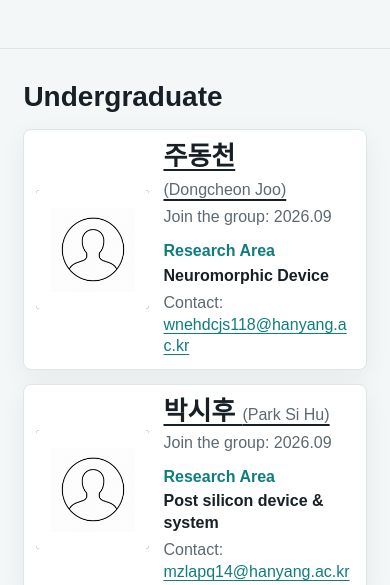
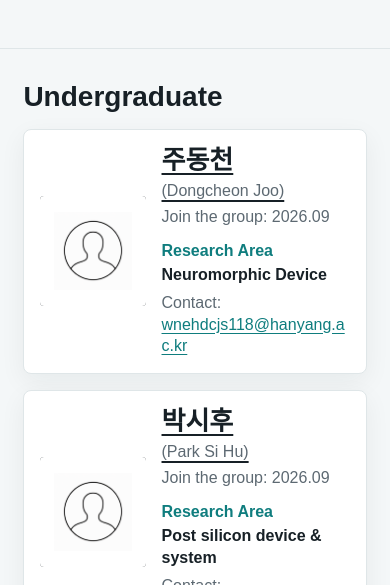
Before and after one commit to EED-lab/EED-Lab.github.io, a plain HTML site: page students.html in a window 390 px wide. Shown: the part 259-844 px from the top of the page. Drawn offline with Linux system fonts and the light colour scheme.

Commit message:
Fix responsive student member card layout

```diff
--- a/styles.css
+++ b/styles.css
@@ -522,25 +522,13 @@ h3 {
   align-items: flex-start;
 }
 
-/* Compact student categories and photo slots. */
+/* Student page spacing and category headings. */
 .students-page .page-hero { padding-top: 44px; padding-bottom: 32px; }
 .students-page .members-section { padding-top: 32px; padding-bottom: 40px; }
 .students-page [data-students] { display: block; }
 .students-page .section-heading h2,
 .students-page .student-category-heading { font-size: 28px; }
 .students-page .student-category-heading { margin: 28px 0 14px; }
-.students-page .member-card-grid { grid-template-columns: repeat(auto-fit, minmax(min(100%, 420px), 480px)); }
-.students-page .member-card { padding: 16px; gap: 18px; align-items: center; }
-.students-page .member-photo-wrap { width: 96px; height: 116px; }
-.students-page .member-card .member-name { margin: 0 0 12px; font-size: 20px; }
-.students-page .member-card p { margin: 0; line-height: 1.5; }
-.students-page .member-card .member-period { margin: -4px 0 8px; font-size: 14px; }
-@media (max-width: 520px) {
-  .students-page .member-card { flex-direction: row; gap: 14px; padding: 14px; }
-  .students-page .member-photo-wrap { width: 72px; height: 90px; }
-  .students-page .member-card .member-name { font-size: 17px; }
-  .students-page .member-card p { font-size: 14px; }
-}
 
 .member-photo-wrap {
   position: relative;
@@ -1712,29 +1700,92 @@ body[data-page="home"] .notice-copyright {
 .publication-period-title { margin: 0; padding-bottom: 16px; border-bottom: 2px solid var(--teal); color: #000; font-size: clamp(24px, 3vw, 34px); line-height: 1.25; }
 .publication-period + .publication-period { margin-top: 20px; }
 
-.students-page .member-subsection { min-width: 0; }
-.students-page .member-card-grid { display: grid; grid-template-columns: repeat(2,minmax(0,1fr)); gap: 14px 18px; }
-.students-page .member-card { display:flex; flex-direction:row; align-items:center; min-width:0; gap:clamp(14px,1.6vw,24px); padding:12px; }
-.students-page .member-photo-wrap { flex:none; width:clamp(124px,12vw,168px); height:auto; aspect-ratio:1 / 1.05; }
-.students-page .member-photo { object-position:center 35%; }
-.students-page .member-card > div:last-child { min-width:0; flex:1; }
-.students-page .member-card .member-name { font-size:clamp(25px,2.1vw,32px); line-height:1.12; font-weight:750; margin:0; }
-.students-page .member-name span { display:block; color:var(--graphite); font-size:0.62em; font-weight:550; line-height:1.2; margin-top:3px; }
-.students-page .member-card .research { font-size:clamp(16px,1.3vw,20px); line-height:1.24; margin:10px 0 0; color:var(--ink); font-weight:600; }
-.students-page .research small { display:block; margin-bottom:2px; color:var(--muted); font-size:12px; font-weight:600; }
-.students-page .member-card a { display:inline-block; margin-top:6px; font-size:clamp(14px,1.05vw,16px); line-height:1.2; font-weight:500; overflow-wrap:anywhere; }
-.students-page .member-card .member-period { margin:4px 0 0; font-size:13px; line-height:1.2; }
-@media(max-width:700px){.students-page .member-card-grid {grid-template-columns:1fr;} .students-page .member-photo-wrap {width:clamp(108px,29vw,145px);} }
-
-.students-page .member-card .member-period { margin:5px 0 0; font-size:14px; }
-.students-page .member-card .research { margin-top:14px; font-size:clamp(18px,1.5vw,22px); line-height:1.22; }
-.students-page .research small { font-size:15px; line-height:1.2; margin-bottom:3px; }
-
-
-.students-page .member-card .member-name { font-size:26px; line-height:1.15; color:var(--ink); }
-.students-page .member-card :is(.member-name span,.member-period,.research small,.contact-line) { font-size:16px; line-height:1.35; font-weight:400; color:var(--muted); }
-.students-page .member-card .research { font-size:16px; line-height:1.35; margin-top:12px; font-weight:600; color:var(--ink); }
-.students-page .member-card .contact-line { margin:6px 0 0; overflow-wrap:anywhere; }
-.students-page .member-card .contact-line a { display:inline; font-size:inherit; color:var(--teal); font-weight:500; text-decoration:underline; text-underline-offset:3px; }
-.students-page .member-card .research small { color:var(--teal); font-weight:600; }
-.students-page .member-card .member-name span { display:inline; margin:0; white-space:nowrap; }
+.students-page .member-subsection {
+  width: min(100%, 75rem);
+  min-width: 0;
+  margin-inline: auto;
+}
+
+/* Keep the category wrapper full-width and size only its card grids. */
+.students-page [data-students] > .member-card-grid {
+  grid-template-columns: repeat(auto-fill, minmax(min(100%, 25rem), 1fr));
+  gap: 16px 20px;
+}
+
+.students-page .member-card {
+  display: grid;
+  grid-template-columns: min(34%, 10.5rem) minmax(0, 1fr);
+  align-items: center;
+  gap: 16px;
+  min-width: 0;
+  padding: 16px;
+  overflow-wrap: anywhere;
+}
+
+.students-page .member-photo-wrap {
+  width: 100%;
+  height: auto;
+  aspect-ratio: 1 / 1.05;
+}
+
+.students-page .member-photo {
+  object-position: center 35%;
+}
+
+.students-page .member-card .member-name {
+  margin: 0;
+  color: var(--ink);
+  font-size: 26px;
+  font-weight: 750;
+  line-height: 1.15;
+}
+
+.students-page .member-name span {
+  display: block;
+  margin-top: 4px;
+}
+
+.students-page .member-card :is(.member-name span, .member-period, .research small, .contact-line) {
+  color: var(--muted);
+  font-size: 16px;
+  font-weight: 400;
+  line-height: 1.35;
+}
+
+.students-page .member-card .member-period {
+  margin: 5px 0 0;
+}
+
+.students-page .member-card .research {
+  margin: 12px 0 0;
+  color: var(--ink);
+  font-size: 16px;
+  font-weight: 600;
+  line-height: 1.35;
+}
+
+.students-page .member-card .research small {
+  display: block;
+  margin-bottom: 3px;
+  color: var(--teal);
+  font-weight: 600;
+}
+
+.students-page .member-card .contact-line {
+  margin: 6px 0 0;
+}
+
+.students-page .member-card .contact-line a {
+  display: inline-block;
+  max-width: 100%;
+  font-weight: 500;
+  text-decoration: underline;
+  text-underline-offset: 3px;
+}
+
+@media print {
+  .students-page .member-card {
+    break-inside: avoid;
+    box-shadow: none;
+  }
+}
```
